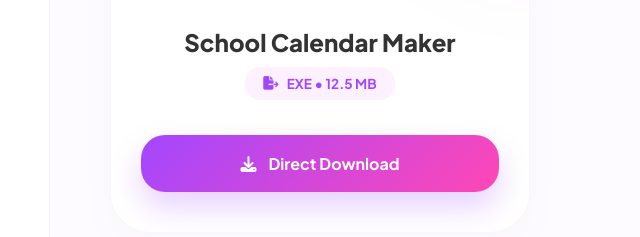
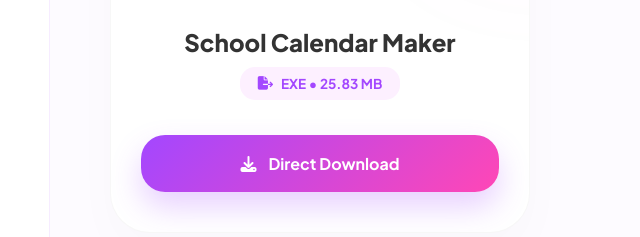
Before and after one commit to hiteshjangir8057/HiteshDesk-Software-Download-Dashboard, a plain HTML site: page index.html in a window 1280 px wide. Shown: the part 330-567 px from the top of the page, 230-870 px from the left. Drawn offline with Linux system fonts and the light colour scheme.

Commit message:
Update index.html

```diff
--- a/index.html
+++ b/index.html
@@ -254,7 +254,7 @@
             {
                 id: 1,
                 name: "School Calendar Maker",
-                size: "12.5 MB",
+                size: "25.83 MB",
                 img: "https://raw.githubusercontent.com/hiteshjangir8057/School-Calendar-Maker/refs/heads/main/Calendar-Logo.png",
                 url: "https://www.dropbox.com/scl/fi/oxr434a94lsgosx8al7j2/HiteshDesk-School-Calendar-Maker.exe?rlkey=n6lo2d553xgz3vkh6fewbnw77&st=uambatcv&dl=1",
                 status: "on"
```
